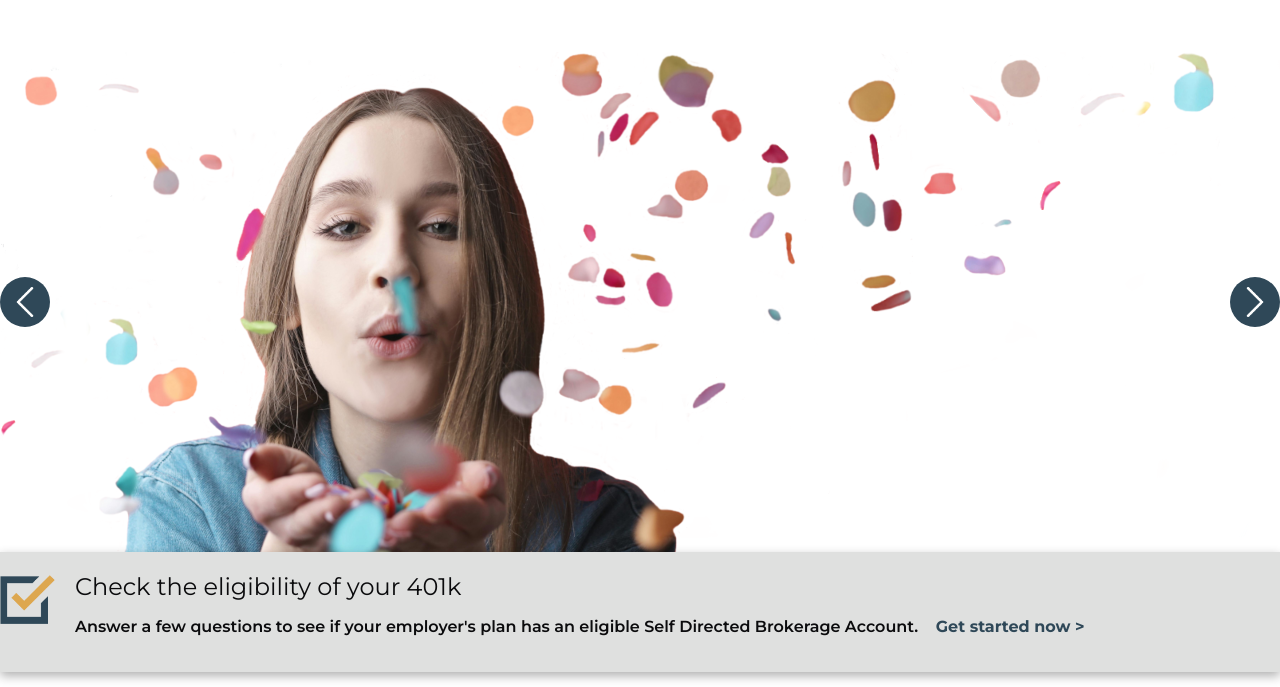
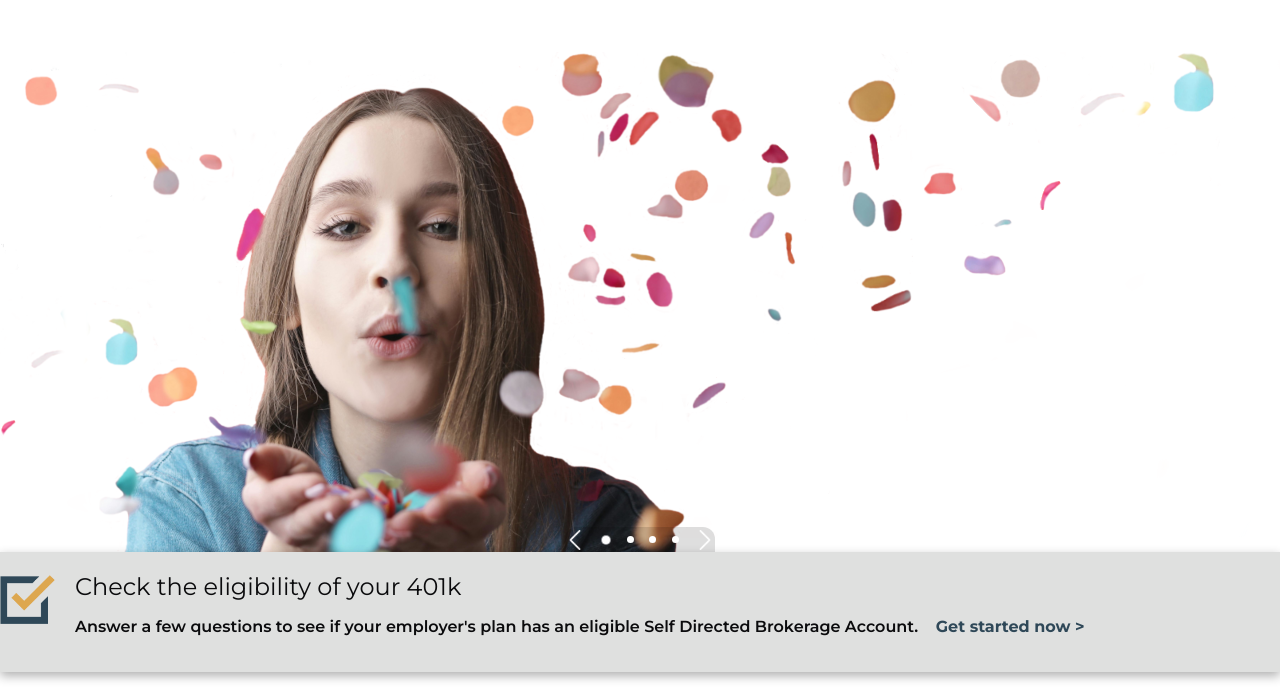
Before and after one commit to cbdeane/fr_hc, a website built with webpack: page src/template.html in a window 1280 px wide. Shown: the part 113-800 px from the top of the page. Built offline with nearby package versions, Linux system fonts and the light colour scheme; a web font is replaced by a local one.

Commit message:
new carousel nav

```diff
--- a/src/carousel.js
+++ b/src/carousel.js
@@ -5,6 +5,7 @@ const section = document.getElementById('hero_carousel');
 const hero_content = document.getElementById('hero_content'); //the div that will hold the html content
 const left_arrow = document.getElementById('carousel_leftarrow_div');
 const right_arrow = document.getElementById('carousel_rightarrow_div');
+const placekeeper_div = document.getElementById('carousel_placekeeper_div');
 
 // Current index of the displayed item
 let currentIndex = 0;
@@ -21,7 +22,7 @@ function loadCarouselItem(index) {
       hero_content.innerHTML = html;
     })
     .catch(error => console.error('Error loading HTML:', error));
-  currentSlide = document.querySelector('.carousel_module');
+  animateBubbles();
 }
 
 // Show the next carousel item
@@ -63,6 +64,33 @@ function startAutoSlide() {
   autoSlideInterval = setInterval(showNextItem, SLIDE_INTERVAL);
 }
 
+function populateBubbles() {
+  for (let i = 0; i < DIRECTORY.length; i++) {
+    const bubble = document.createElement('div');
+    bubble.classList.add('bubble');
+    bubble.addEventListener('click', () => {
+      currentIndex = i;
+      loadCarouselItem(currentIndex);
+      pauseAutoSlide(); // Pause when manually navigated
+      startAutoSlide();
+    });
+    placekeeper_div.appendChild(bubble);
+  }
+}
+
+function animateBubbles() {
+  const bubbles = document.querySelectorAll('.bubble');
+  bubbles.forEach((bubble, i) => {
+    if (i === currentIndex) {
+      bubble.classList.add('bubble_selected');
+    } else {
+      bubble.classList.remove('bubble_selected');
+    }
+  });
+}
 // Initialize carousel by loading the first item and starting the auto slide
+
+populateBubbles();
+animateBubbles();
 loadCarouselItem(currentIndex);
 startAutoSlide();
--- a/src/styles.css
+++ b/src/styles.css
@@ -169,14 +169,20 @@ button {
     #hero_section {
         margin-top: 70px;
         height: 500px;
+        display: flex;
+        align-items: flex-end;
     }
 
     #hero_carousel {
+        width: 150px;
+        height: 25px;
         display: flex;
         justify-content: space-between;
         align-items: center;
-        background: transparent;
+        background: #00000021;
         z-index: 2;
+        border-top-left-radius: 12px;
+        border-top-right-radius: 12px;
     }
 
     #hero_content {
@@ -189,21 +195,45 @@ button {
 
     .arrow_div {
         display: flex;
-        height: 50px;
-        width: 50px;
+        height: 25px;
+        width: 25px;
         align-items: center;
         justify-content: center;
-        background: #2f4858;
-        border-radius: 25px;
+        background: transparent;
     }
 
     .arrow_img {
         /*visibility: hidden;*/
-        width: 30px;
-        height: 30px;
+        width: 20px;
+        height: 20px;
     }
 
-    #hero_carousel:hover>.arrow_div>.arrow_img {
+    .bubble {
+        width: 7px;
+        height: 7px;
+        border: transparent 10px;
+        border-radius: 10px;
+        background-color: #FFFFFF;
+        transition-duration: .2s;
+    }
+
+    .bubble_selected {
+        width: 8px;
+        height: 8px;
+        border: solid 1px #272A3189;
+        border-radius: 10px;
+        background-color: #FFFFFF;
+        transition-duration: .2s;
+    }
+
+    #carousel_placekeeper_div {
+        display: flex;
+        justify-content: space-evenly;
+        width: 100%;
+        align-items: center;
+    }
+
+    /* #hero_carousel:hover>.arrow_div>.arrow_img {
         visibility: visible;
     }
 
@@ -212,14 +242,15 @@ button {
         transition-duration: 0.4s;
     }
 
-    #hero_carousel:hover>.arrow_div:hover {
+        #hero_carousel:hover>.arrow_div:hover {
         background: #00000016;
         transition-duration: 0.4s;
     }
+*/
 
     .arrow_div:hover>.arrow_img {
-        width: 31px;
-        height: 31px;
+        width: 21px;
+        height: 21px;
         transition-duration: 0.4s;
     }
 
```
Also changed, not shown: src/template.html (+2 -0 lines).
